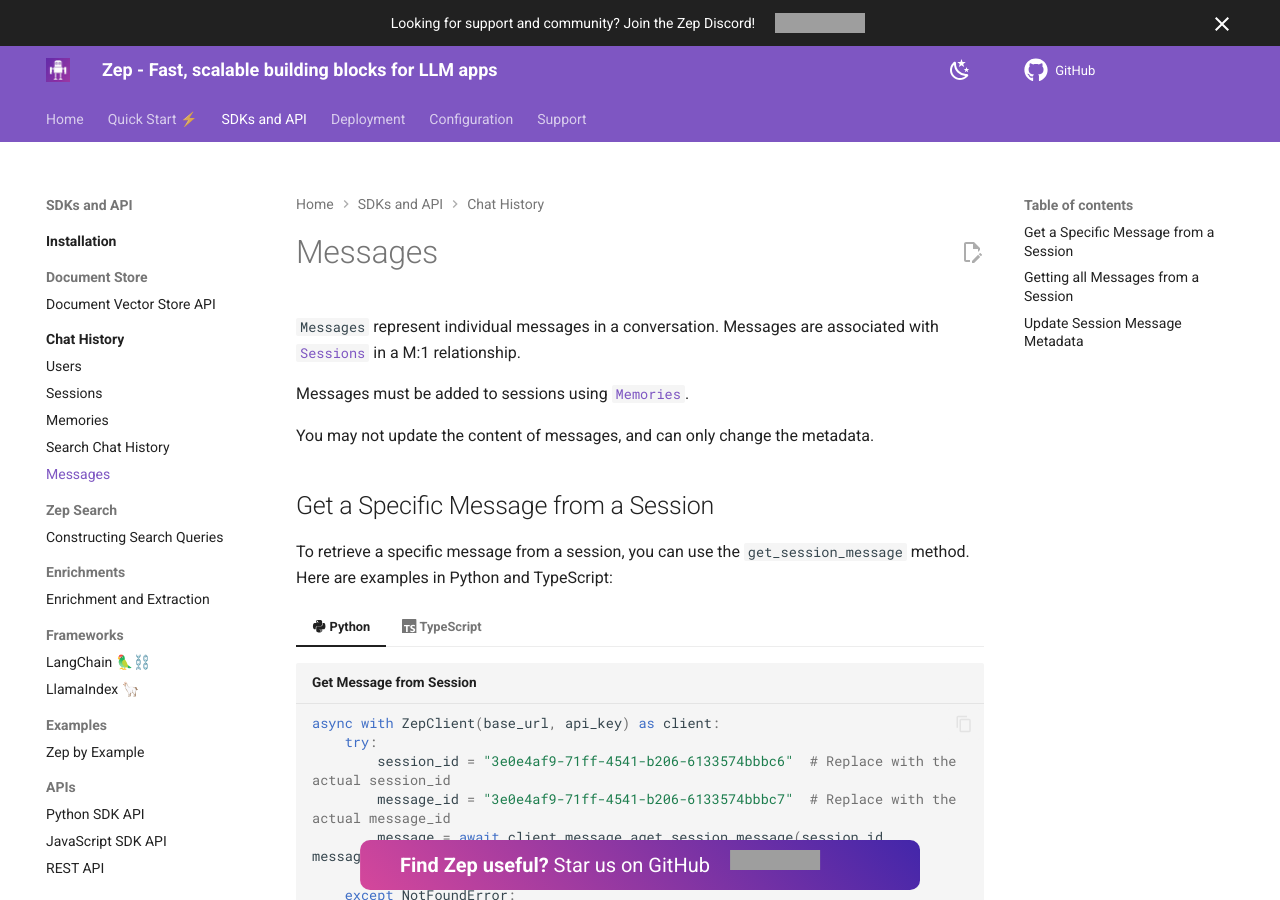
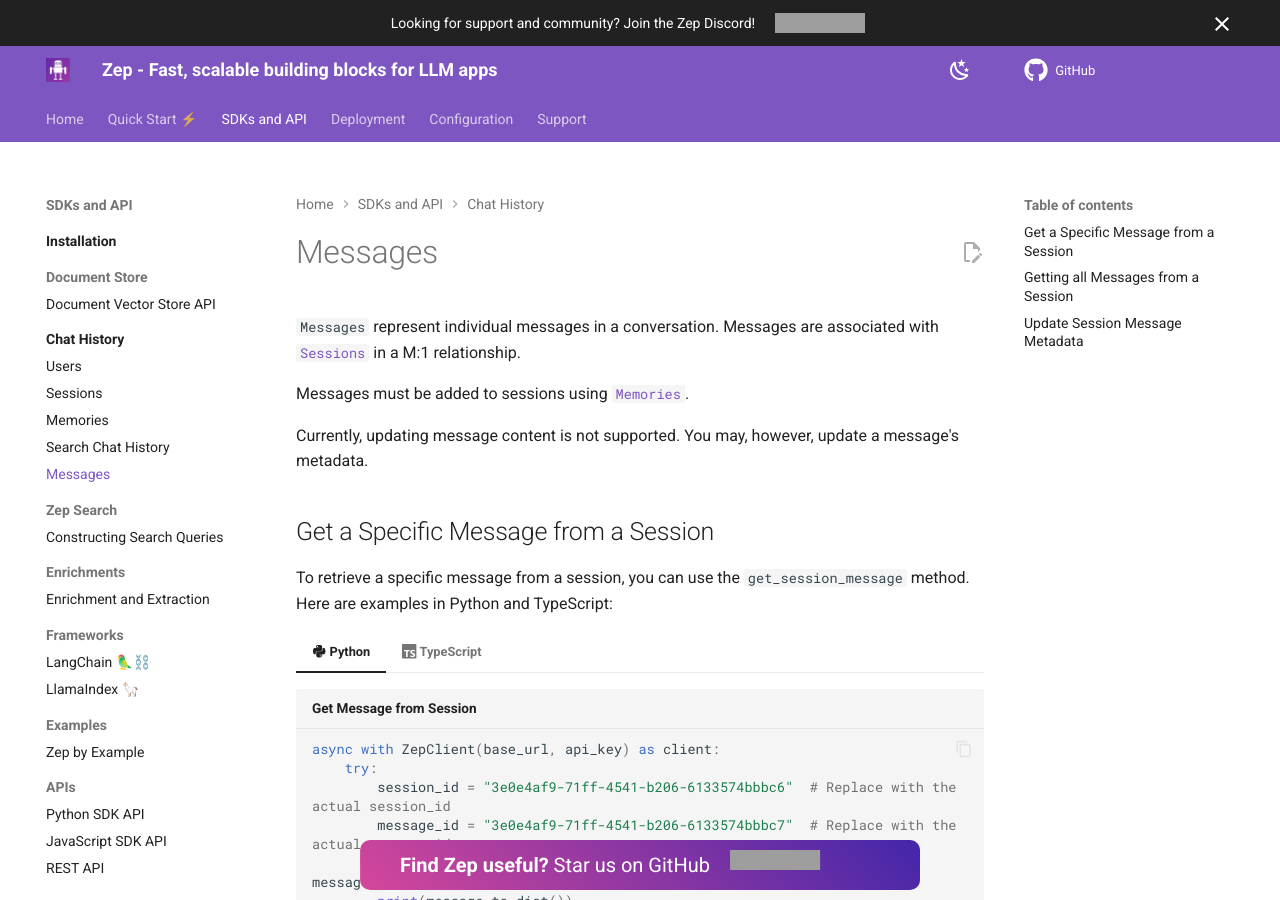
Before and after one commit to getzep/docs.getzep.com, an MkDocs documentation site: the page built from docs/sdk/chat_history/messages.md, in a window 1280 px wide and 900 px high. Built offline with MkDocs 1.6.1 and Material for MkDocs 9.7.7, drawn with Linux system fonts in a browser that asks for light colours; plug-ins that fetch from the network failed and are left out; comment, search, counter and statistics services are not loaded; grey boxes are pictures that could not be loaded.

Commit message:
Update messages.md
Signed-off-by: Peter Garbers <225740+petergarbers@users.noreply.github.com>

```diff
--- a/docs/sdk/chat_history/messages.md
+++ b/docs/sdk/chat_history/messages.md
@@ -4,7 +4,7 @@
 
 Messages must be added to sessions using [`Memories`](memories.md).
 
-You may not update the content of messages, and can only change the metadata.
+Currently, updating message content is not supported. You may, however, update a message's metadata.
 
 ## Get a Specific Message from a Session
 
```
